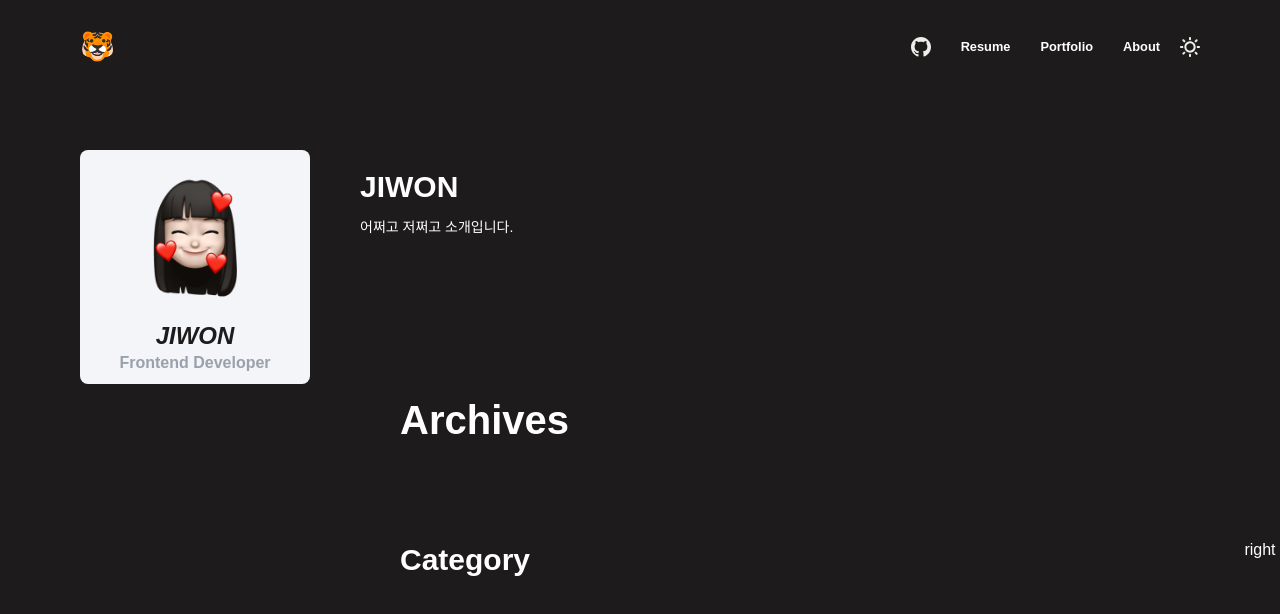
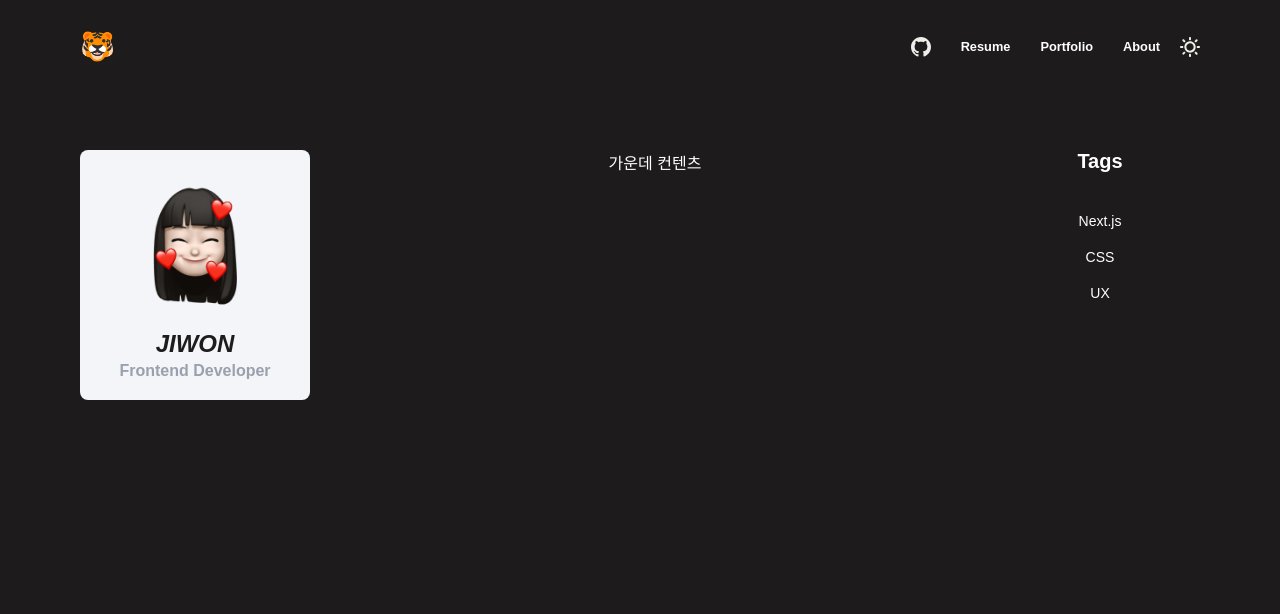
Before and after one commit to magok-developer/blog, a Next.js app: page / in a window 1280 px wide. Shown: the top 614 px of the page. Built offline with nearby package versions, Linux system fonts and the light colour scheme.

Commit message:
right section 임시 코드

```diff
--- a/src/app/page.tsx
+++ b/src/app/page.tsx
@@ -3,116 +3,12 @@
 import styled from "styled-components";
 
 export default function Home() {
-  return (
-    <Container>
-      <First>
-        <RightSection>
-          <span className="name">JIWON</span>
-          <span className="intro">어쩌고 저쩌고 소개입니다.</span>
-          <IconWrap></IconWrap>
-        </RightSection>
-      </First>
-
-      <Archives>
-        <div className="archive">Archives</div>
-        <Category>
-          <div className="category">Category</div>
-        </Category>
-      </Archives>
-    </Container>
-  );
+  return <Container>가운데 컨텐츠</Container>;
 }
 
 const Container = styled.div`
   height: 100vh;
   display: flex;
   flex-direction: column;
+  align-items: center;
 `;
-
-const RightSection = styled.div`
-  display: flex;
-  flex-direction: column;
-  padding: 20px 0;
-  gap: 12px;
-
-  .name {
-    font-size: 30px;
-    font-weight: bold;
-  }
-
-  .intro {
-    font-size: 14px;
-  }
-`;
-
-const IconWrap = styled.div`
-  margin-top: 30px;
-  display: flex;
-  gap: 12px;
-
-  .git {
-    opacity: 0;
-  }
-
-  .resume {
-    opacity: 0;
-  }
-`;
-
-const First = styled.div`
-  display: flex;
-  position: relative;
-
-  .me {
-    margin-right: 20px;
-  }
-
-  .heart {
-    position: absolute;
-    opacity: 0;
-    transition: 0.2s all ease-in-out;
-  }
-
-  &:hover {
-    .heart {
-      opacity: 1;
-    }
-  }
-
-  .one {
-    transform: rotate(23deg);
-    top: 20px;
-    left: 130px;
-  }
-  .two {
-    transform: rotate(-23deg);
-    top: 20px;
-    left: 20px;
-  }
-  .three {
-    transform: rotate(10deg);
-    top: -3px;
-    left: 110px;
-  }
-  .four {
-    transform: rotate(-15deg);
-    top: -3px;
-    left: 35px;
-  }
-`;
-
-const Archives = styled.div`
-  padding: 100px 40px;
-  .archive {
-    font-size: 40px;
-    font-weight: bold;
-    margin-bottom: 100px;
-  }
-`;
-
-const Category = styled.div`
-  .category {
-    font-size: 30px;
-    font-weight: bold;
-  }
-`;
--- a/src/components/RootContainer.tsx
+++ b/src/components/RootContainer.tsx
@@ -65,7 +65,7 @@ const Body = styled.div`
 const ContentContainer = styled.div`
   width: 100%;
   display: grid;
-  grid-template-columns: 230px 1fr 100px;
+  grid-template-columns: 230px 1fr 200px;
   justify-content: center;
-  gap: 50px;
+  gap: 20px;
 `;
--- a/src/components/SideBar/LeftSideBar.tsx
+++ b/src/components/SideBar/LeftSideBar.tsx
@@ -30,7 +30,7 @@ const Container = styled.div`
   align-items: center;
   justify-content: flex-start;
   width: 100%;
-  padding: 12px;
+  padding: 20px 12px;
   background-color: ${mainColor.lightGray};
   border-radius: 8px;
 `;
--- a/src/components/SideBar/RightSideBar.tsx
+++ b/src/components/SideBar/RightSideBar.tsx
@@ -1,19 +1,51 @@
+import { mainColor } from "@/styles/theme";
 import styled from "styled-components";
 
+const text = ["Next.js", "CSS", "UX"];
+
 const RightSideBar = () => {
-  return <Container>right</Container>;
+  return (
+    <Container>
+      <TextWrap>
+        <Tags>Tags</Tags>
+        {text.map((item, index) => (
+          <TagContent key={index}>{item}</TagContent>
+        ))}
+      </TextWrap>
+    </Container>
+  );
 };
 
 export default RightSideBar;
 
 const Container = styled.div`
+  width: 100%;
   height: 100%;
   display: flex;
   flex-direction: column;
   align-items: center;
-  justify-content: center;
-  width: 20rem;
-  padding: 1rem;
+  justify-content: flex-start;
+  padding: 0px 12px 20px 12px;
+`;
 
-  border-radius: 16px;
+const TextWrap = styled.div`
+  display: flex;
+  flex-direction: column;
+  align-items: center;
+  gap: 20px;
 `;
+
+const Tags = styled.span`
+  font-size: 20px;
+  font-weight: bold;
+  margin-bottom: 20px;
+`;
+
+const TagContent = styled.span`
+  font-size: 14px;
+  white-space: pre-wrap;
+  &:hover {
+    color: ${mainColor.yellow};
+    cursor: pointer;
+  }
+`;
```
Also changed, not shown: 8 other files (tests, documents, lock files or other folders).
